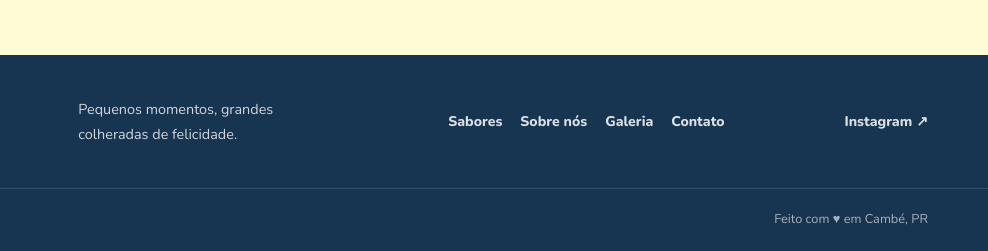
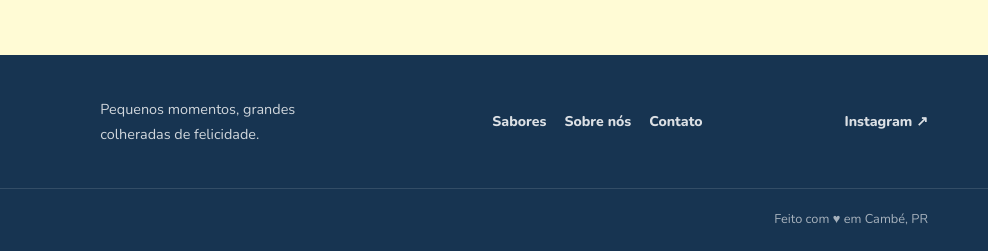
Before and after one commit to siteprojeto/sorvetesartesanaisguandelini, a plain HTML site: page index.html in a window 1280 px wide. Shown: the part 5388-5639 px from the top of the page, 292-1280 px from the left. Drawn offline with nearby package versions, Linux system fonts and the light colour scheme.

Commit message:
Remove 'Galeria' link from footer
Removed 'Galeria' link from footer section.

```diff
--- a/index.html
+++ b/index.html
@@ -463,7 +463,6 @@
       <div class="footer-links">
         <a href="#sabores">Sabores</a>
         <a href="#sobre">Sobre nós</a>
-        <a href="#galeria">Galeria</a>
         <a href="#contato">Contato</a>
       </div>
 
```
